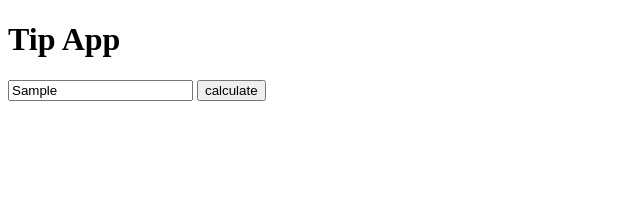
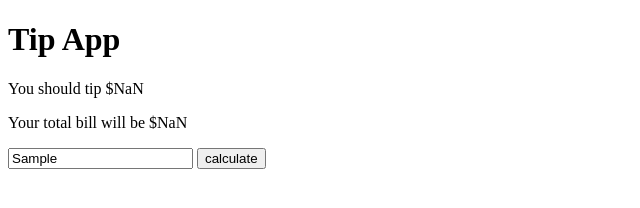
Before and after one commit to MonicaHoward/tipper-app-2024, a plain HTML site: page index.html in a window 1280 px wide. Both pictures are taken after typing "Sample" into the empty fields and a click on the button "calculate". Shown: the whole page, without its empty margins (0-640 px from the left). Drawn offline with Linux system fonts and the light colour scheme.

Commit message:
added javascript to my app

```diff
--- a/index.html
+++ b/index.html
@@ -9,7 +9,8 @@
 <body>
     <h1>Tip App</h1>
     <p id="result"></p>
-    <input id="input" />
+    <p id="total"></p>
+    <input id="input" type="text"/>
     <button id="calculate">calculate</button>
     <script src="script.js"></script>
 </body>
--- a/script.js
+++ b/script.js
@@ -0,0 +1,18 @@
+const resultElement = document.querySelector("#result");
+const calculateElement = document.querySelector("#calculate");
+const inputElement = document.querySelector("#input");
+const totalBillElement = document.querySelector("#total");
+
+calculateElement.addEventListener("click", calculateTip);
+
+function calculateTip(){
+    let billAmount = parseFloat(inputElement.value);
+
+    let tipAmount = (billAmount * .15).toFixed(2);
+    console.log(billAmount);
+    console.log((billAmount * .15).toFixed(2));
+    console.log((billAmount * .15) + billAmount);
+
+    resultElement.innerHTML = `You should tip $${tipAmount}`;
+    totalBillElement.innerHTML = "Your total bill will be $" + ((billAmount * .15) + billAmount).toFixed(2);
+}
```
